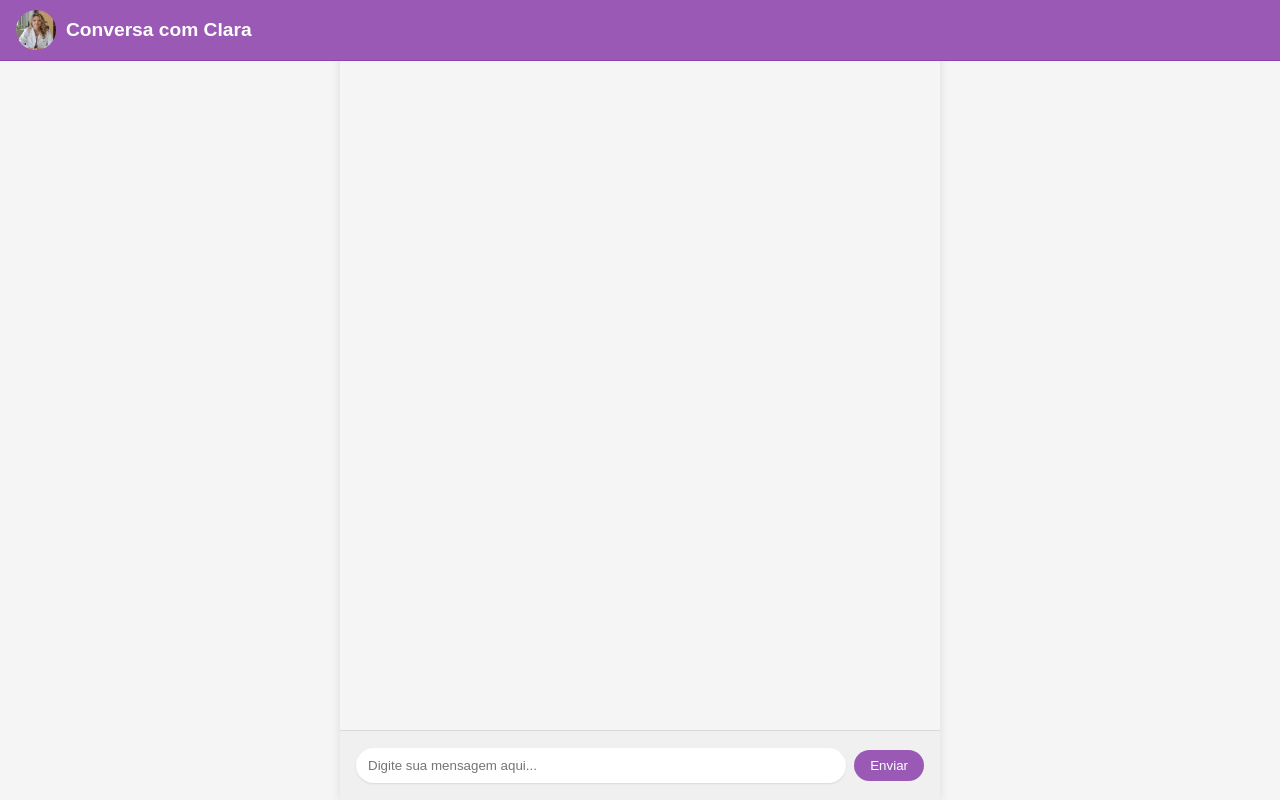
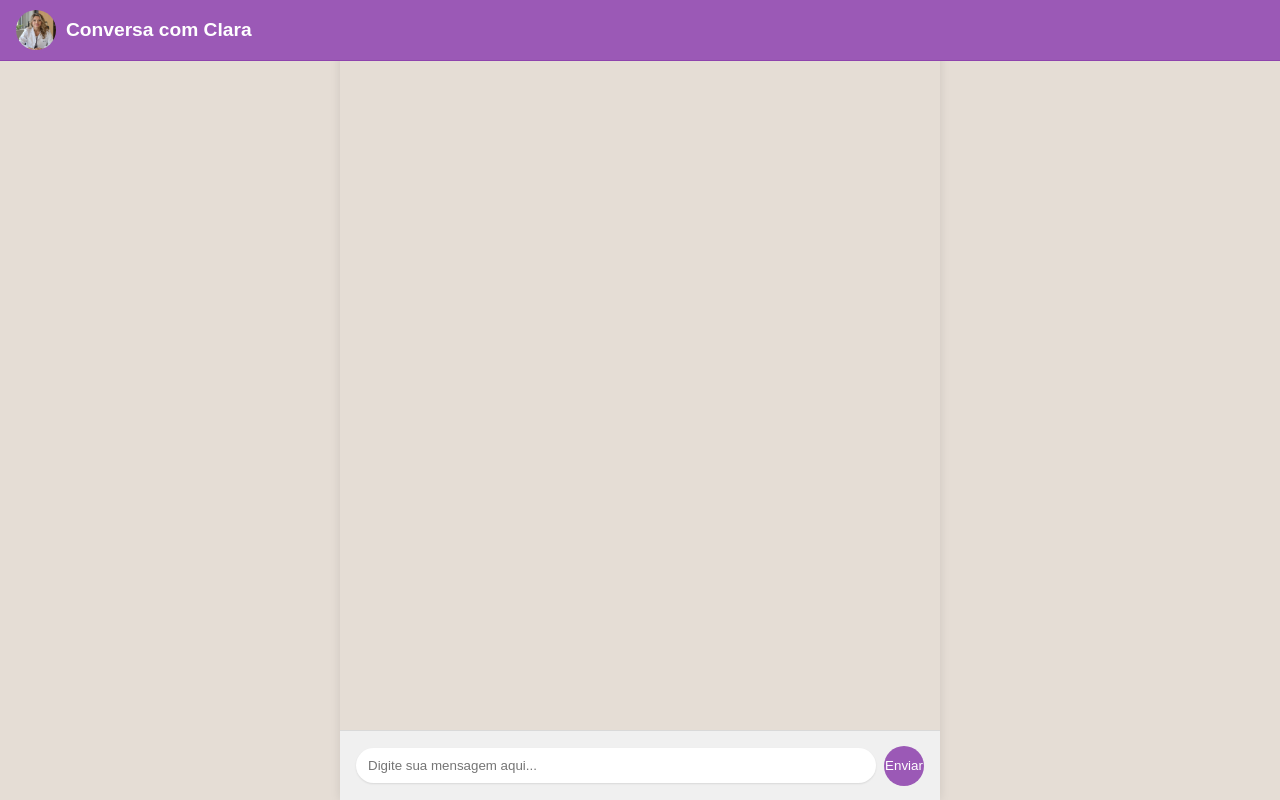
Before and after one commit to DraAnaexplica/clara-app, a Flask app: page / in a window 1280 px wide. Run offline with Flask 3, Linux system fonts and the light colour scheme; data that the repository does not hold is empty.

Commit message:
Corrigir 404 e ajustar layout estilo WhatsApp

```diff
--- a/static/css/style.css
+++ b/static/css/style.css
@@ -3,7 +3,7 @@ body, html {
     padding: 0;
     height: 100%;
     font-family: 'Arial', sans-serif;
-    background-color: #f5f5f5;
+    background-color: #e5ddd5; /* Fundo estilo WhatsApp */
 }
 
 main {
@@ -12,7 +12,7 @@ main {
     overflow: hidden;
     max-width: 600px;
     margin: 0 auto;
-    background-color: #f5f5f5;
+    background-color: #fff;
     box-shadow: 0 0 10px rgba(0, 0, 0, 0.1);
 }
 
@@ -22,7 +22,7 @@ header {
     left: 0;
     right: 0;
     height: 60px;
-    background-color: #9b59b6;
+    background-color: #9b59b6; /* Lilás suave */
     z-index: 10;
     display: flex;
     align-items: center;
@@ -51,7 +51,7 @@ header h1 {
     right: 0;
     overflow-y: auto;
     padding: 12px;
-    background-color: #f5f5f5;
+    background-color: #e5ddd5; /* Fundo de chat do WhatsApp */
     display: flex;
     flex-direction: column;
 }
@@ -59,13 +59,11 @@ header h1 {
 .message {
     margin-bottom: 10px;
     padding: 12px 16px 20px 12px;
-    border-radius: 8px;
-    max-width: 80%;
+    border-radius: 7.5px;
+    max-width: 70%;
     word-wrap: break-word;
     position: relative;
     box-shadow: 0 1px 2px rgba(0, 0, 0, 0.1);
-    display: flex;
-    flex-direction: column;
 }
 
 .message .timestamp {
@@ -77,7 +75,7 @@ header h1 {
 }
 
 .user-message {
-    background-color: #f7c1d1;
+    background-color: #f7c1d1; /* Rosa claro */
     align-self: flex-end;
     margin-left: auto;
 }
@@ -140,11 +138,16 @@ header h1 {
 }
 
 .input-container button {
-    padding: 8px 16px;
-    background-color: #9b59b6;
+    padding: 10px;
+    background-color: #9b59b6; /* Lilás */
     color: white;
     border: none;
-    border-radius: 20px;
+    border-radius: 50%;
+    width: 40px;
+    height: 40px;
+    display: flex;
+    align-items: center;
+    justify-content: center;
     cursor: pointer;
 }
 
@@ -160,6 +163,7 @@ header h1 {
         padding: 8px 10px;
     }
     .input-container button {
-        padding: 6px 12px;
+        width: 36px;
+        height: 36px;
     }
 }
--- a/static/js/chat.js
+++ b/static/js/chat.js
@@ -1,4 +1,3 @@
-// Gera ou recupera o user_id do localStorage
 function getUserId() {
     let userId = localStorage.getItem('user_id');
     if (!userId) {
@@ -8,14 +7,12 @@ function getUserId() {
     return userId;
 }
 
-// Função para formatar o timestamp
 function getTimestamp() {
     const now = new Date();
     return now.getHours().toString().padStart(2, '0') + ':' +
            now.getMinutes().toString().padStart(2, '0');
 }
 
-// Função para enviar mensagem
 function sendMessage(event) {
     event.preventDefault();
 
@@ -28,7 +25,7 @@ function sendMessage(event) {
 
     const userId = getUserId();
 
-    fetch("/send_message", {  // Alterado de "/" para "/send_message"
+    fetch("/send_message", {
         method: "POST",
         headers: { "Content-Type": "application/json" },
         body: JSON.stringify({ mensagem: message, user_id: userId })
@@ -50,7 +47,6 @@ function sendMessage(event) {
     });
 }
 
-// Função para exibir mensagens
 function displayMessage(message) {
     const chatBox = document.getElementById("chat-box");
     const msgDiv = document.createElement("div");
--- a/templates/index.html
+++ b/templates/index.html
@@ -17,7 +17,7 @@
             {% for sender, message in messages %}
                 <div class="message {{ 'user-message' if sender == 'Você' else 'clara-message' }}">
                     {{ message }}
-                    <span class="timestamp">{{ message.split()[-1] }}</span> <!-- Ajuste conforme o formato do timestamp -->
+                    <span class="timestamp">{{ message.split()[-1] }}</span>
                 </div>
             {% endfor %}
         </div>
```
